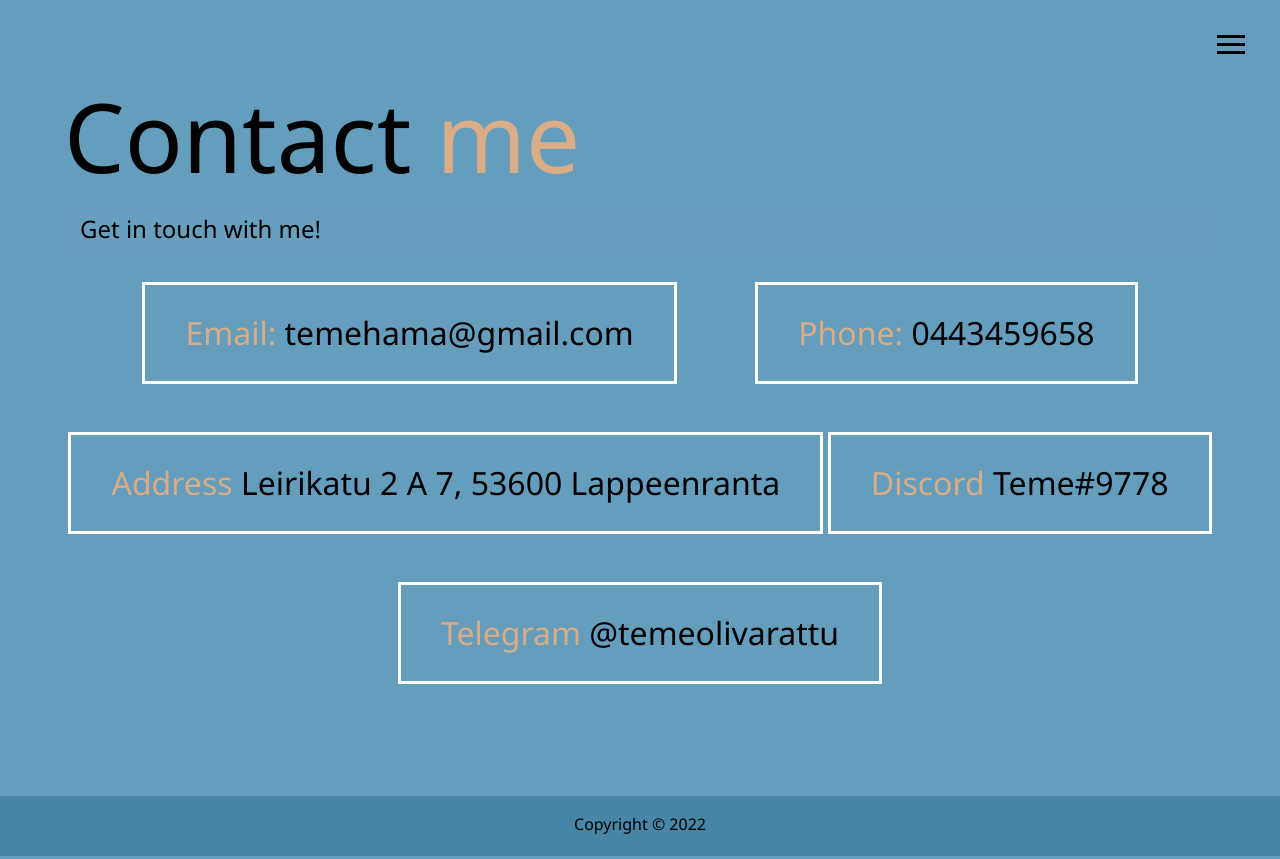
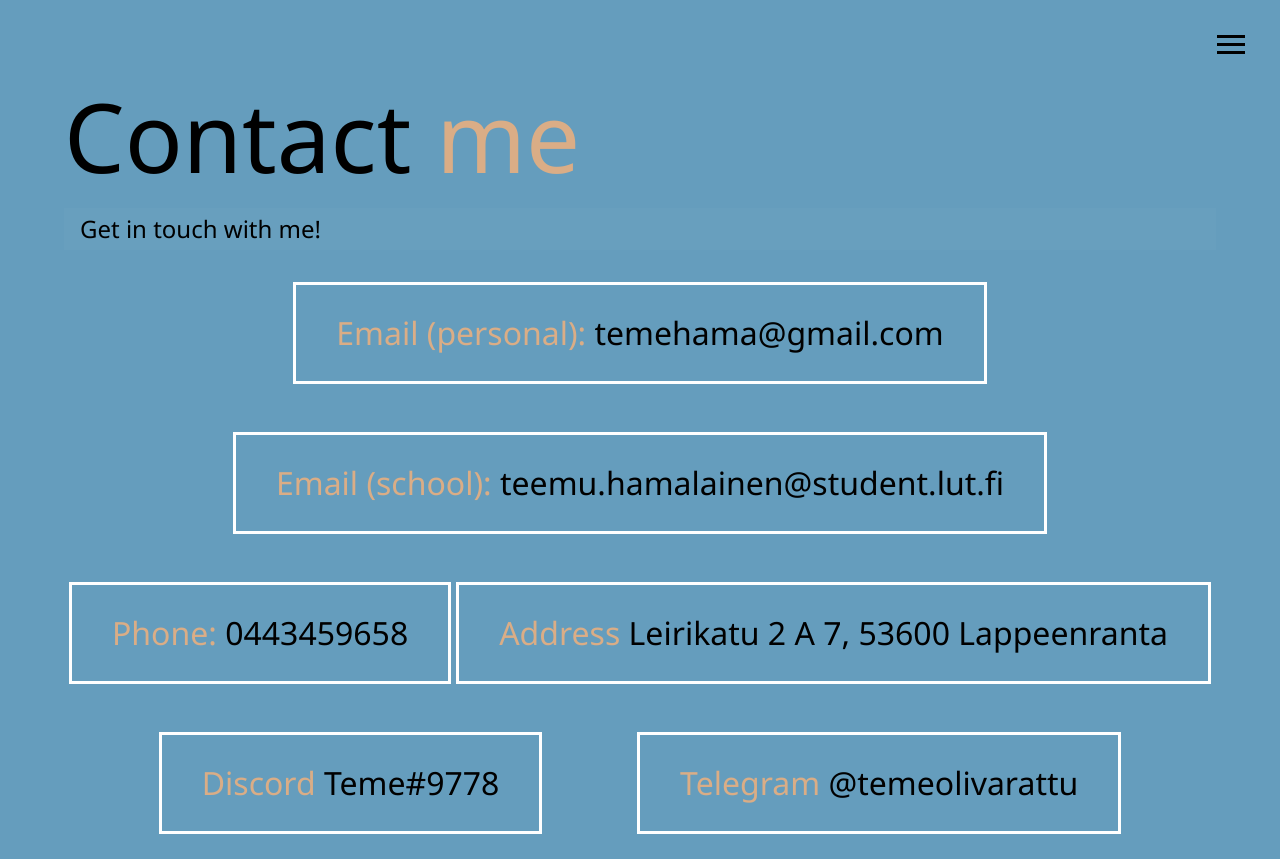
Before and after one commit to temevh/portfolio, a website: page dist/contact.html in a window 1280 px wide. Shown: the top 859 px of the page. Drawn offline with Linux system fonts and the light colour scheme.

Commit message:
added school email to contact info

```diff
--- a/dist/contact.html
+++ b/dist/contact.html
@@ -60,8 +60,13 @@
     <div class="boxes">
         <div>
             <span class="text-secondary">
-                Email:
+                Email (personal):
             </span> temehama@gmail.com
+        </div>
+        <div>
+            <span class="text-secondary">
+                Email (school):
+            </span> teemu.hamalainen@student.lut.fi
         </div>
         <div>
             <span class="text-secondary">
```
